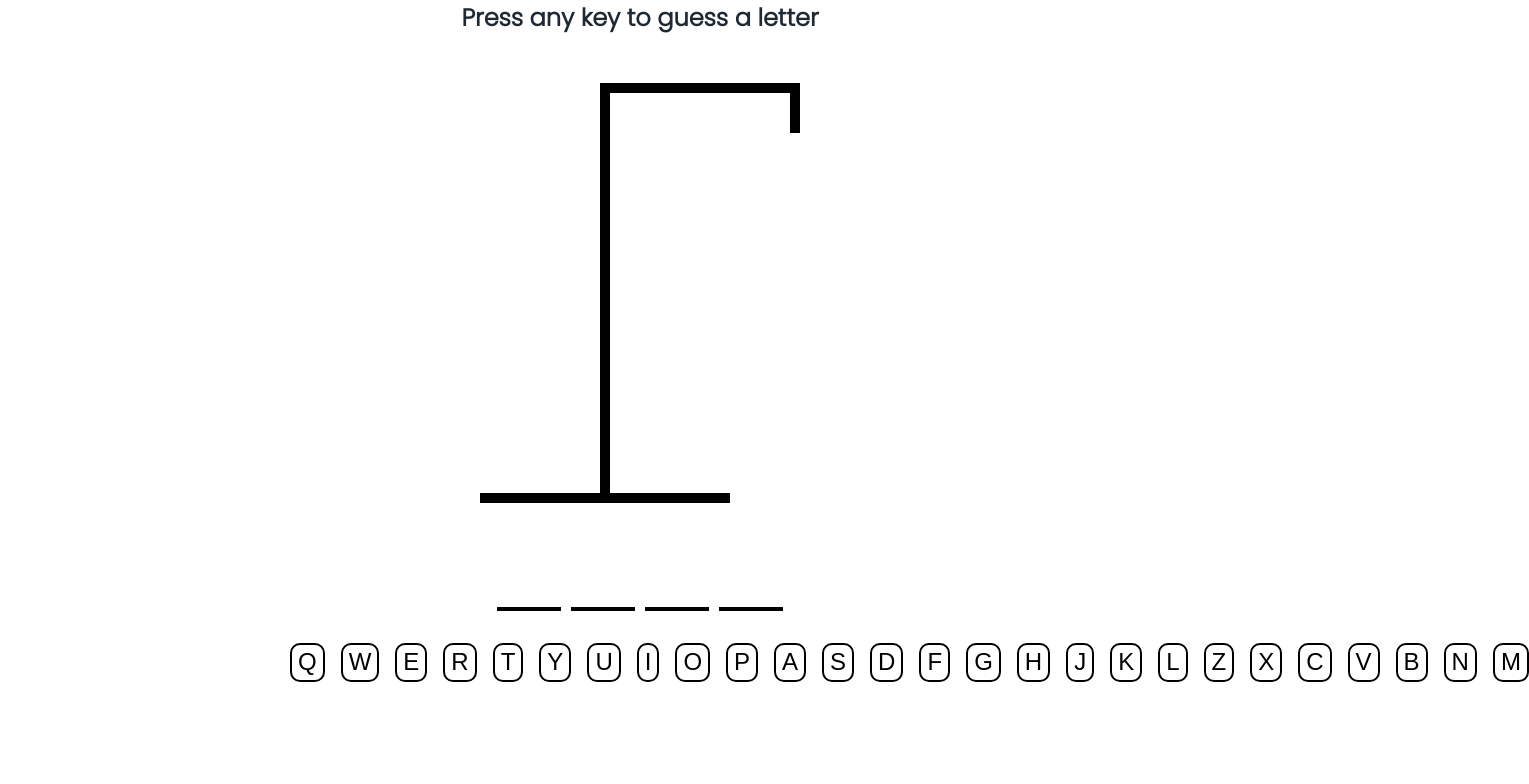
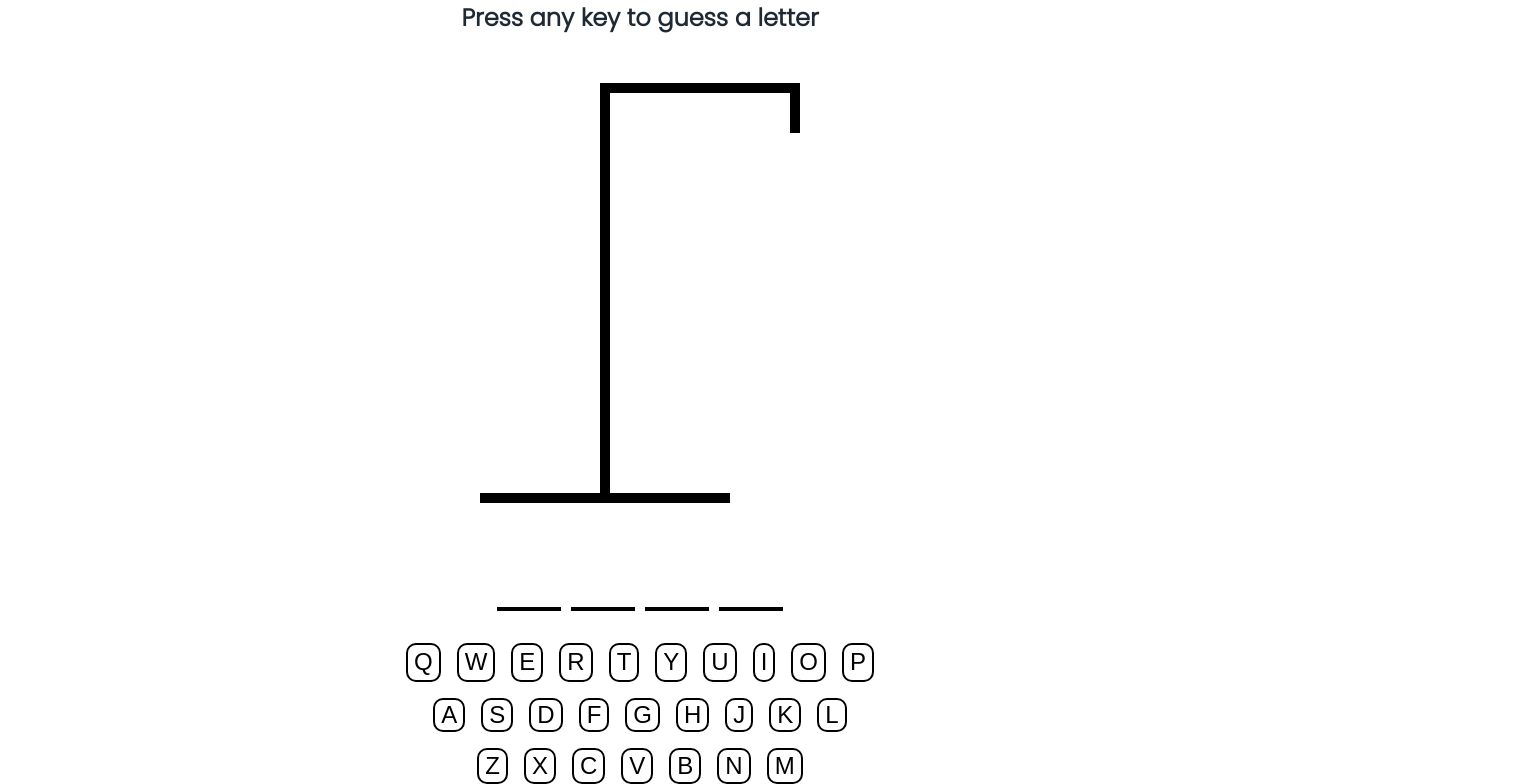
Before and after one commit to ikorotkaya/hangman-game, a React (Vite) app: page / in a window 1280 px wide. Shown: the part 159-943 px from the top of the page, 1529 px wide, since content can reach past the window. Before the commit the page ends 841 px from the top, so only its background shows below. Built offline with nearby package versions, Linux system fonts and the light colour scheme.

Commit message:
Update Keyboard component styling and structure

```diff
--- a/src/App.scss
+++ b/src/App.scss
@@ -162,12 +162,19 @@ h1 {
 
 .keyboard-container {
   display: flex;
-  justify-content: space-between;
   gap: 1rem;
+  flex-direction: column;
+
+  &__keyboard-row {
+    width: 100%;
+    display: flex;
+    justify-content: center;
+    gap: 1rem;
+
+  }
 }
 
 .button {
-  width: 100%;
   border: 2px solid black;
   border-radius: 10px;
   background: none;
--- a/src/components/Keyboard.tsx
+++ b/src/components/Keyboard.tsx
@@ -21,25 +21,27 @@ export function Keyboard({
 
   return (
     <div className="keyboard-container">
-      {keys.map((row) => {
-        return row.map((key) => {
-          const isActive = activeLetters.includes(key);
-          const isInactive = inactiveLetters.includes(key);
-          return (
-            <button
-              onClick={() => addGuessedLetter(key)}
-              className={
-                "button" +
-                (isActive ? " active" : "") +
-                (isInactive ? " disabled" : "")
-              }
-              disabled={isActive || isInactive || disabled}
-              key={key}
-            >
-              {key}
-            </button>
-          );
-        });
+      {keys.map((row, index) => {
+        return (
+          <div className="keyboard-container__keyboard-row" key={index}>
+            {row.map((letter) => {
+              const isActive = activeLetters.includes(letter);
+              const isInactive = inactiveLetters.includes(letter);
+              return (
+                <button
+                  key={letter}
+                  className={`button ${isActive ? "active" : ""} ${
+                    isInactive ? "inactive" : ""
+                  }`}
+                  disabled={disabled || isActive || isInactive}
+                  onClick={() => addGuessedLetter(letter)}
+                >
+                  {letter}
+                </button>
+              );
+            })}
+          </div>
+        );
       })}
     </div>
   );
```
